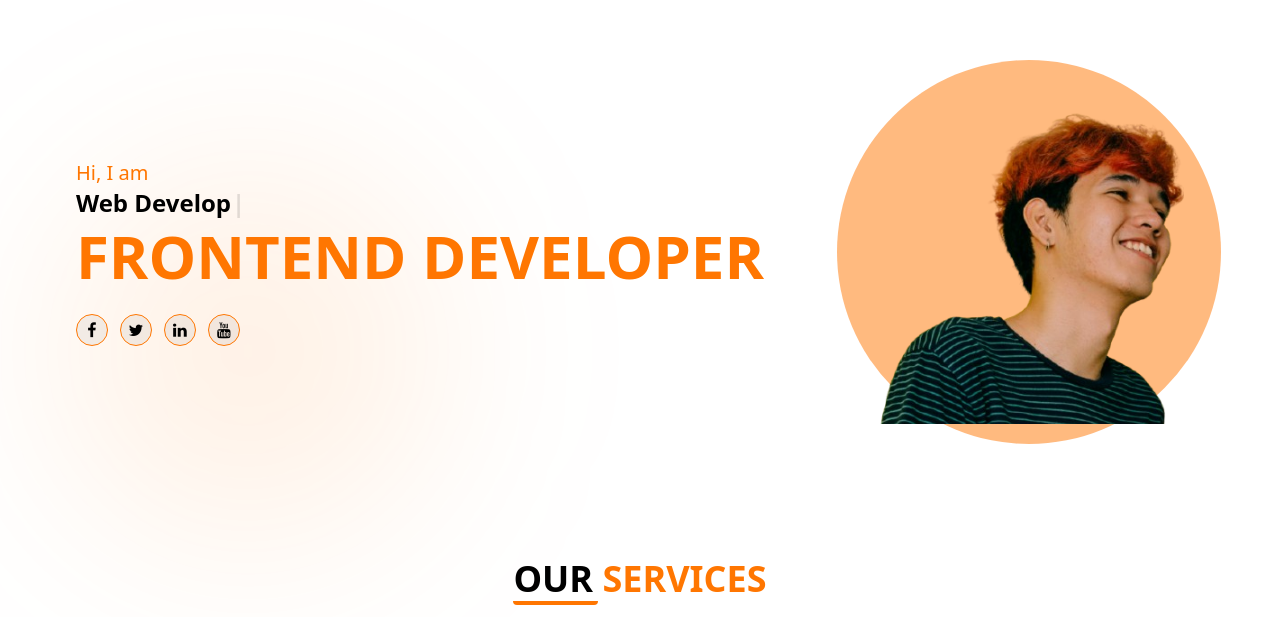
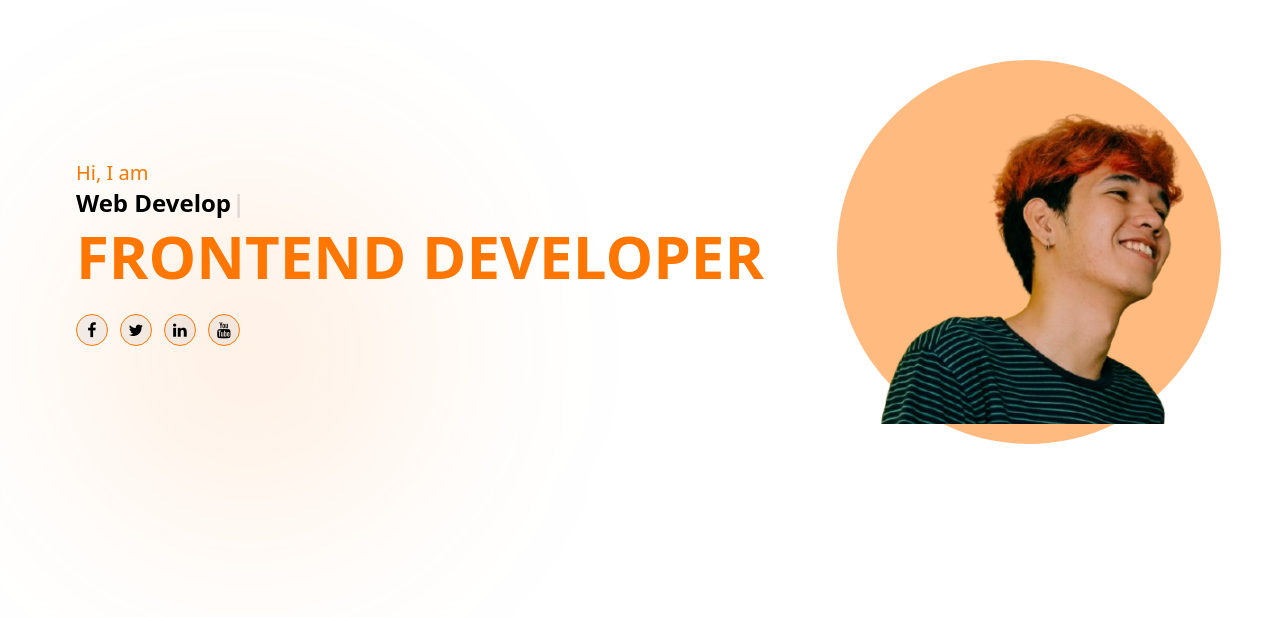
Before and after one commit to coderhem/next-projects, a Next.js app: page /home in a window 1280 px wide. Shown: the part 148-765 px from the top of the page. Built offline with nearby package versions, Linux system fonts and the light colour scheme.

Commit message:
Style Fixes

```diff
--- a/src/components/footer/footer.js
+++ b/src/components/footer/footer.js
@@ -1,7 +1,7 @@
 'use client'
 import React from 'react'
-import SectionTitle from '../SectionTitle/sectionTitle';
 import { Col, Row } from 'react-grid-system';
+import SectionTitle from '../topSectionTitle/sectionTitle';
 
 const Footer = () => {
   return (
--- a/src/pages/home/index.js
+++ b/src/pages/home/index.js
@@ -1,7 +1,6 @@
 import RootLayout from '@/app/layout';
 import Hero from '@/components/Banner/hero';
 import InfoCard from '@/components/cards/infoCard';
-import SectionTitle from '@/components/SectionTitle/sectionTitle';
 import React from 'react'
 import { Col, Row } from 'react-grid-system';
 import jsonData from '@/components/data/data.json';
@@ -11,6 +10,7 @@ import OurProjects from '@/components/cards/ourProjects';
 import Education from '@/components/cards/education';
 import Experience from '@/components/cards/experience';
 import CounterCard from '@/components/cards/counterCard';
+import SectionTitle from '@/components/topSectionTitle/sectionTitle';
 
 
 const Homepage = () => {
@@ -21,7 +21,7 @@ const Homepage = () => {
         <section id="ourServices" className="mb-20">
           <div className="container">
             <div className="text-center mb-20 max-w-3xl mx-auto">
-              <SectionTitle
+              <sectiont
                 titleText="Our"
                 orangeText="Services"
                 titleDescription="We offer a complete range of digital solutions designed to elevate your brand and drive results. Whether you're a startup, small business, or enterprise, we’ve got you covered."
```
Also changed, not shown: src/components/topSectionTitle/sectionTitle.js (renamed from src/components/sectionTitle/sectionTitle.js).
